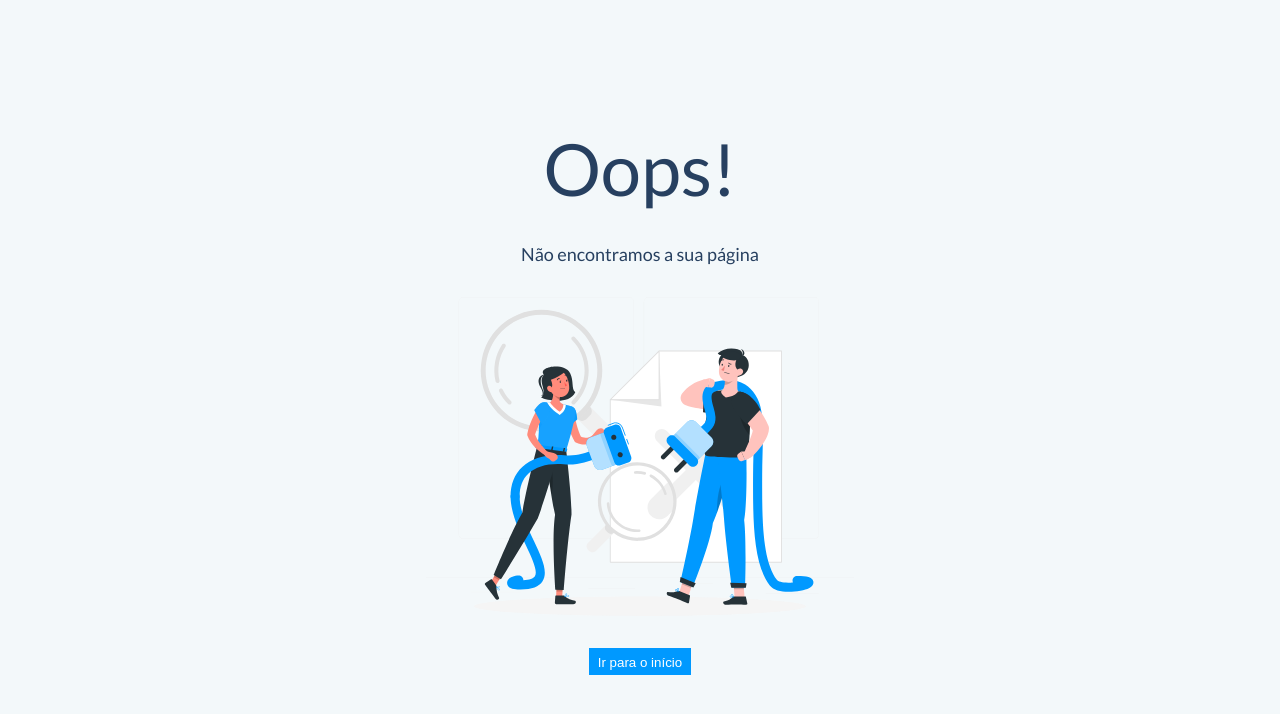
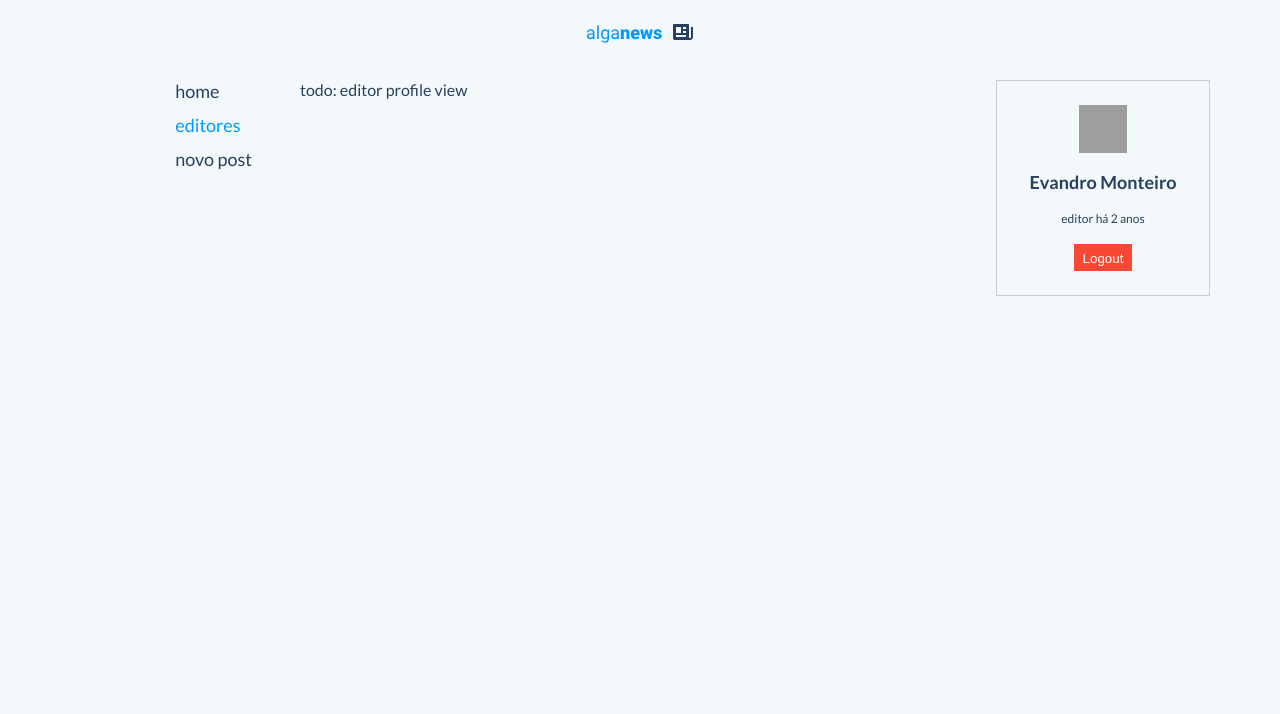
Before and after one commit to goodvandro/alganews-cms, a React (Create React App) app: page /editors/1 in a window 1280 px wide. Shown: the top 714 px of the page. Built offline with nearby package versions, Linux system fonts and the light colour scheme; grey boxes are pictures that could not be loaded; what react-markdown-editor-lite would draw is missing.

Commit message:
Add editor profile view

```diff
--- a/src/app/components/Profile/Profile.styles.ts
+++ b/src/app/components/Profile/Profile.styles.ts
@@ -1,6 +1,7 @@
+import { Link } from 'react-router-dom'
 import styled from 'styled-components'
 
-export const Wrapper = styled.a`
+export const Wrapper = styled(Link)`
   display: flex;
   gap: 24px;
   border: 1px solid #ccc;
--- a/src/app/components/Profile/Profile.tsx
+++ b/src/app/components/Profile/Profile.tsx
@@ -1,12 +1,13 @@
 import * as P from './Profile.styles'
 
 export interface ProfileProps {
-  name: string;
-  description: string;
+  name: string
+  description: string
+  editorId: number
 }
 
 function Profile(props: ProfileProps) {
-  return <P.Wrapper tabIndex={0} href={"#"}>
+  return <P.Wrapper tabIndex={0} to={`/editors/${props.editorId}`}>
     <P.Avatar src="https://images.unsplash.com/photo-1535713875002-d1d0cf377fde?ixid=MnwxMjA3fDB8MHxzZWFyY2h8MXx8YXZhdGFyfGVufDB8fDB8fA%3D%3D&ixlib=rb-1.2.1&w=1000&q=80" />
     <P.Info>
       <P.Name>{props.name}</P.Name>
--- a/src/app/features/EditorsList.tsx
+++ b/src/app/features/EditorsList.tsx
@@ -3,11 +3,11 @@ import Profile from "../components/Profile";
 
 export default function EditorsList() {
   return <EditorListWrapper>
-    <Profile name="Evandro Monteiro" description="editor há muito tempo" />
-    <Profile name="Evandro Monteiro" description="editor há muito tempo" />
-    <Profile name="Evandro Monteiro" description="editor há muito tempo" />
-    <Profile name="Evandro Monteiro" description="editor há muito tempo" />
-    <Profile name="Evandro Monteiro" description="editor há muito tempo" />
+    <Profile editorId={1} name="Evandro Monteiro" description="editor há muito tempo" />
+    <Profile editorId={2} name="Evandro Monteiro" description="editor há muito tempo" />
+    <Profile editorId={3} name="Evandro Monteiro" description="editor há muito tempo" />
+    <Profile editorId={4} name="Evandro Monteiro" description="editor há muito tempo" />
+    <Profile editorId={5} name="Evandro Monteiro" description="editor há muito tempo" />
   </EditorListWrapper>
 }
 
--- a/src/app/layouts/Default/Default.layout.tsx
+++ b/src/app/layouts/Default/Default.layout.tsx
@@ -3,6 +3,7 @@ import Logo from '../../components/Logo';
 import NavBar from '../../components/NavBar';
 import SessionController from '../../components/SessionController';
 import * as DL from './Default.layout.styles';
+import info from '../../../core/utils/info';
 
 interface DefaultLayoutProps {
   children: React.ReactNode;
@@ -28,7 +29,12 @@ function DefaultLayout({ children }: DefaultLayoutProps) {
             onLogout={() => {
               confirm({
                 title: 'Deseja realmente sair?',
-                onConfirm: () => window.alert('Você saiu!'),
+                onConfirm: () => {
+                  info({
+                    title: 'Saiu!',
+                    description: 'Você será redirecionado para a página de login'
+                  })
+                },
                 onCancel: () => window.alert('Você cancelou!'),
               });
             }}
--- /dev/null
+++ b/src/app/views/EditorProfile.view.tsx
@@ -0,0 +1,9 @@
+import DefaultLayout from '../layouts/Default/Default.layout';
+
+export default function EditorProfileView() {
+  return (
+    <DefaultLayout>
+      todo: editor profile view
+    </DefaultLayout>
+  )
+}
--- a/src/core/globalStyles.ts
+++ b/src/core/globalStyles.ts
@@ -18,7 +18,7 @@ export default createGlobalStyle`
     background-color: ${transparentize(0.2, '#274060')}
   }
 
-  .confirm-overlay {
+  .info-overlay {
     background-color: ${transparentize(0.2, '#f3f8fa')}
   }
 `
--- a/src/core/utils/confirm.tsx
+++ b/src/core/utils/confirm.tsx
@@ -9,6 +9,7 @@ interface ConfirmProps {
 }
 
 export default function confirm(props: ConfirmProps) {
+  setTimeout(() => {
     confirmAlert({
       overlayClassName: 'confirm-overlay',
       customUI: ({ onClose }) => {
@@ -29,4 +30,5 @@ export default function confirm(props: ConfirmProps) {
         );
       }
     });
+  }, 0)
 }
--- a/src/core/utils/info.tsx
+++ b/src/core/utils/info.tsx
@@ -8,6 +8,7 @@ interface InfoProps {
 }
 
 export default function info(props: InfoProps) {
+  setTimeout(() => {
     confirmAlert({
       overlayClassName: 'info-overlay',
       customUI: () => {
@@ -19,4 +20,5 @@ export default function info(props: InfoProps) {
         );
       }
     });
+  }, 0)
 }
--- a/src/index.tsx
+++ b/src/index.tsx
@@ -1,6 +1,7 @@
 import React from 'react';
 import ReactDOM from 'react-dom/client';
 import { BrowserRouter, Route, Routes } from 'react-router-dom';
+import EditorProfileView from './app/views/EditorProfile.view';
 import EditorsListView from './app/views/EditorsList.view';
 import Home from './app/views/Home.view';
 import NotFound404 from './app/views/NotFound404.view';
@@ -18,6 +19,7 @@ root.render(
       <Routes>
         <Route path="/" element={<Home />} />
         <Route path="/editors" element={<EditorsListView />} />
+        <Route path="/editors/:id" element={<EditorProfileView />} />
         <Route path="/posts/create" element={<PostCreateView />} />
         <Route path="*" element={<NotFound404 />} />
       </Routes>
```
Lines whose indentation alone changed are shown as unchanged.
